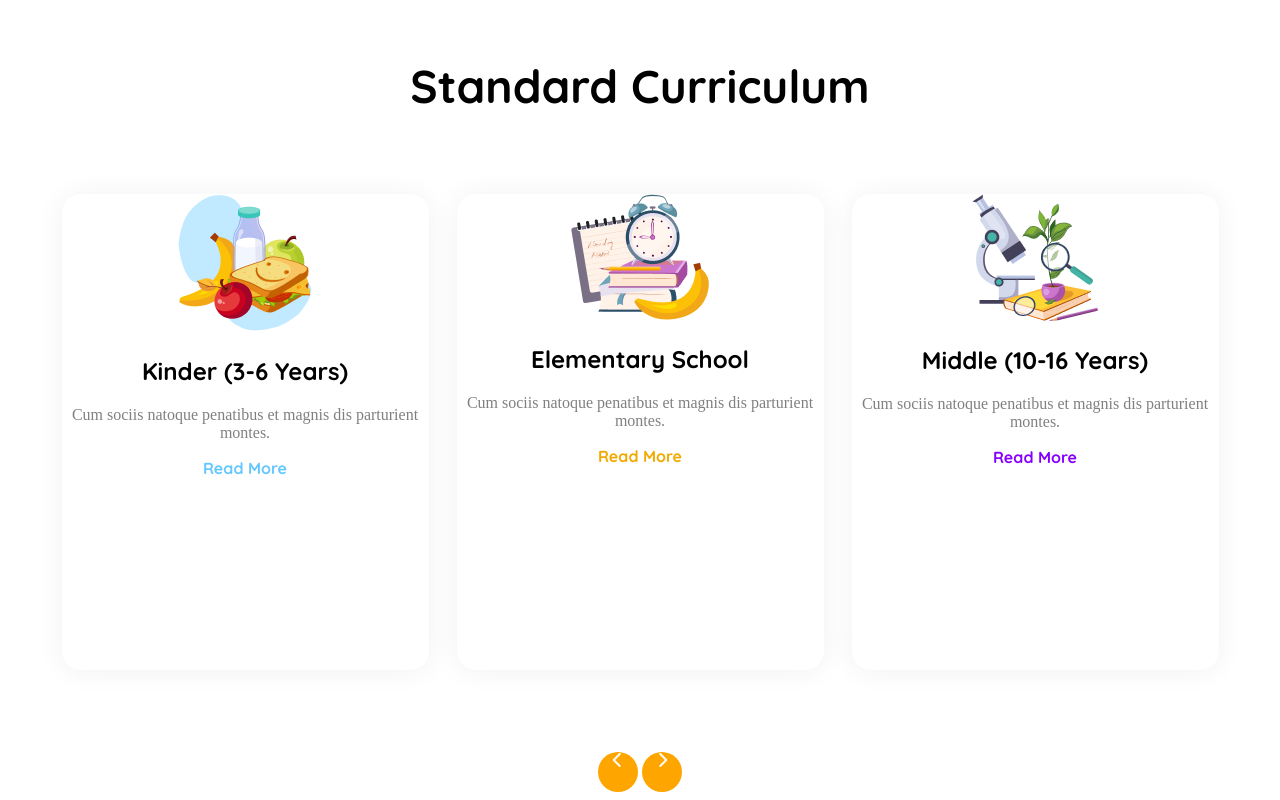
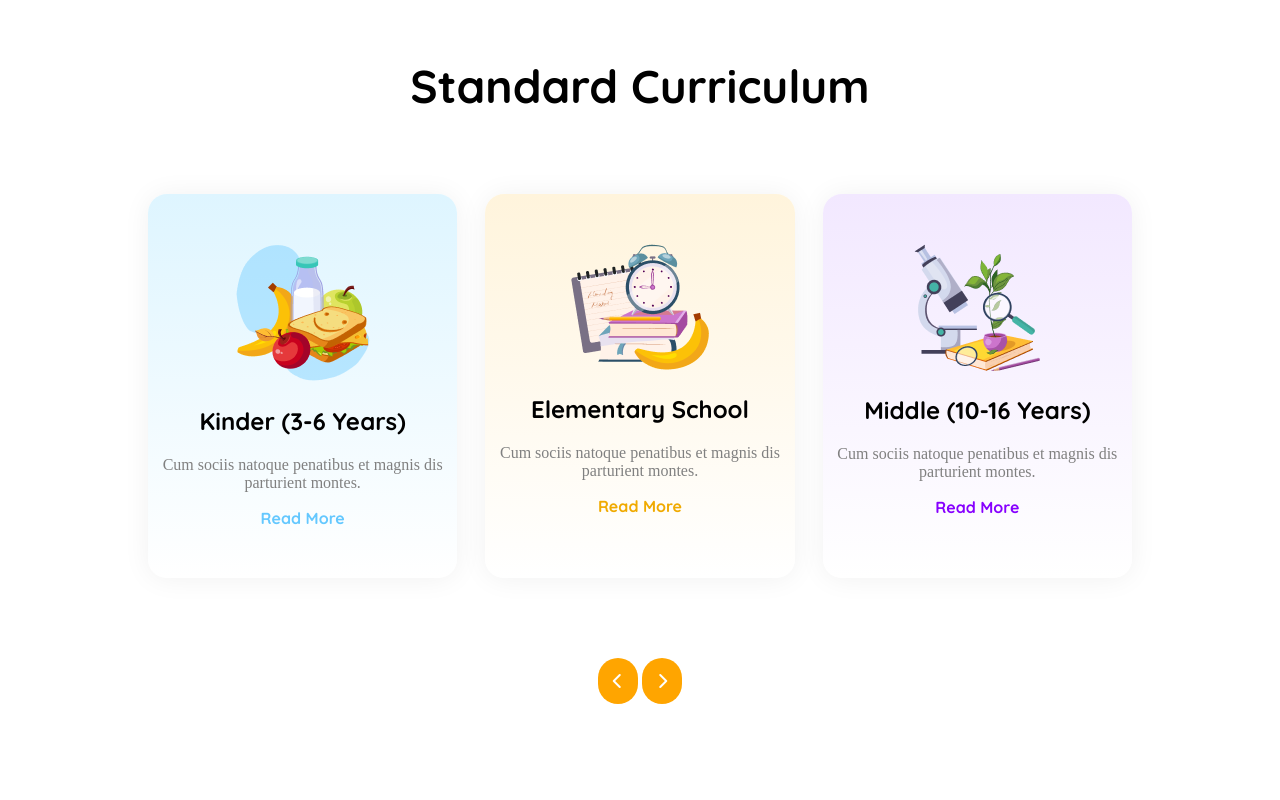
Before and after one commit to tonmoyaas/A2-Kids-School-repo, a plain HTML site: page inbex.html in a window 1280 px wide. Shown: the part 690-1490 px from the top of the page. After the commit the page ends 1402 px from the top, so only its background shows below. Drawn offline with Linux system fonts and the light colour scheme.

Commit message:
added index and styles file

```diff
--- a/inbex.html
+++ b/inbex.html
@@ -42,7 +42,7 @@
         <section class="Curriculum-section">
             <h1 class="Curriculum-heading">Standard Curriculum</h1>
         <div class="Curriculum-cards">
-            <div class="Curriculum-card">
+            <div id="kinder-card" class="Curriculum-card">
                 <img src="assets/kinder.png" alt="Kinder">
                 <h2 class="Curriculum-title">Kinder (3-6 Years)</h2>
                 <p class="Curriculum-description raleway-font">Cum sociis natoque penatibus et magnis dis parturient montes.</p>
@@ -50,13 +50,13 @@
                     <a href="" class="btn-kinder">Read More</a>
                 </div>
             </div>
-            <div class="Curriculum-card">
+            <div id="elementary-card" class="Curriculum-card">
                 <img src="assets/elementary.png" alt="Elementary">
                 <h2 class="Curriculum-title">Elementary School</h2>
                 <p class="Curriculum-description raleway-font">Cum sociis natoque penatibus et magnis dis parturient montes.</p>
                 <a href="" class="btn-elementary">Read More</a>
             </div>
-            <div class="Curriculum-card">
+            <div id="middle-card" class="Curriculum-card">
                 <img src="assets/middle.png" alt="Middle">
                 <h2 class="Curriculum-title">Middle (10-16 Years)</h2>
                 <p class="Curriculum-description raleway-font">Cum sociis natoque penatibus et magnis dis parturient montes.</p>
@@ -66,9 +66,52 @@
         <div class="navigation">
             <i class="fa-solid fa-chevron-left"></i>
             <i class="fa-solid fa-chevron-right"></i>
-
         </div>
         </section>
+        <!-- <section class="storie-section">
+            <div class="storie-container">
+            <h1 class="Curriculum-heading">Our Stories</h1>
+            <div class="stories">
+                <div class="story">
+                    <img src="assets/story-1.png" alt="Story 1">
+                    <div class="story-content">
+                        <span class="story-date">November 19, 2019</span>
+                        <h2>A fun toddler coloring training on classroom</h2>
+                        <p class="Curriculum-description">Beautiful branding for changes by Never Now in Australia. Changes is a platform for open discussion...</p>
+                    </div>
+                </div>
+                <div class="story">
+                    <img src="assets/story-2.png" alt="Story 2">
+                    <div class="story-content">
+                        <span class="story-date">November 19, 2019</span>
+                        <h2>Find out if a school fits the family’s needs</h2>
+                    </div>
+                </div>
+                <div class="story">
+                    <img src="assets/story-3.png" alt="Story 3">
+                    <div class="story-content">
+                        <span class="story-date">November 19, 2019</span>
+                        <h2>Summer math & literacy centres for kids</h2>
+                    </div>
+                </div>
+                <div class="story">
+                    <img src="assets/story-4.png" alt="Story 4">
+                    <div class="story-content">
+                        <span class="story-date">September 10, 2019</span>
+                        <h2>Classroom management techniques for new tutors</h2>
+                    </div>
+                </div>
+                <div class="story">
+                    <img src="assets/story-5.png" alt="Story 5">
+                    <div class="story-content">
+                        <span class="story-date">July 19, 2019</span>
+                        <h2>Conversation rhymes improve kids listening</h2>
+                    </div>
+                </div>
+            </div>
+            <a href="" class="view-all">View All</a>
+        </div>
+        </section> -->
     </main>
     <footer>
 
--- a/styles/school.css
+++ b/styles/school.css
@@ -93,13 +93,34 @@ header{
     border: none;
     border-radius: 12px;
 }
+.Curriculum-heading{
+    font-size: 2.87rem;
+    font-weight: 700;
+    margin-bottom: 80px;
+}
 .Curriculum-card{
     width: 367px;
-    height: 476px;
+    /* height: 400px; */
+    padding: 50px 0;
     text-align: center;
     box-shadow: 0 1px 28px rgba(0, 0, 0, 0.06);
     border-radius: 19px;
+
+
+        /* flex-grow: 1;
+        width: 367px;
+    height: 476px;
+        text-align: center;
+        word-break: break-all;
+        gap: 10px;
+        padding: 42px 0;
+        box-shadow: 0 0 5px 1px rgba(83, 185, 252,.3);
+        border-radius: 36px;
+        background-image: linear-gradient(to bottom,#dff3fc,#fff );
+     */
+
 }
+
 .Curriculum-title{
     font-size: 1.5rem;
     font-weight: 700;
@@ -113,7 +134,6 @@ header{
     text-decoration: none;
     font-weight: 700;
 }
-
 
 /* banner style */
 .banner{
@@ -160,16 +180,13 @@ header{
 .Curriculum-section{
     text-align: center;
 }
-.Curriculum-heading{
-    font-size: 2.87rem;
-    font-weight: 700;
-    margin-bottom: 80px;
-}
 .Curriculum-cards{
     display: flex;
     justify-content: center;
     gap: 28px;
     margin-bottom: 80px;
+    padding-left: 140px;
+    padding-right: 140px;
 }
 .btn-kinder{
     text-decoration: none;
@@ -181,22 +198,42 @@ header{
 .btn-middle{
     color: #8700FF;
 }
+#kinder-card{
+    background-image: linear-gradient(to bottom,rgba(222, 245, 255, 1),#ffffff );
+}
+#elementary-card{
+    background-image: linear-gradient(to bottom, #FFF4DC,#ffffff );
+}
+#middle-card{
+    background-image: linear-gradient(to bottom, #F2E8FF,#ffffff );
+}
 .navigation{
-    color: #F0AA00;
-    text-align: center;
-    justify-content: center;
-    margin-top: 17px;
+    /* color: #F0AA00; */
+    /* text-align: center; */
 }
 .fa-chevron-right, .fa-chevron-left{
     background-color: orange;
     width: 40px;
-    height: 40px;
+    /* height: 40px; */
     color: white;
+    text-align: center;
     /* text-align: center;
     justify-content: center; */
     border-radius: 30px;
+    padding: 15px 0;
+}
+.fa-chevron-left:hover{
+    background-color: #485556;
+}
+.fa-chevron-right:hover{
+    background-color: #485556;
+}
 
+/* stories part style */
+.storie-section{
+    background: linear-gradient(to bottom, #fff, #ffe4c4);
 }
+
 
 
 /* media query */
@@ -239,9 +276,15 @@ header{
     .Curriculum-cards{
         flex-direction: column;
         width: 100%;
+        padding-left: 0%;
+        padding-right: 0%;
+        gap: auto;
     }
     .Curriculum-card{
         width: 100%;
+    }
+    .Curriculum-heading{
+        margin-bottom: 20px;
     }
     .navigation{
         display: none;
```
